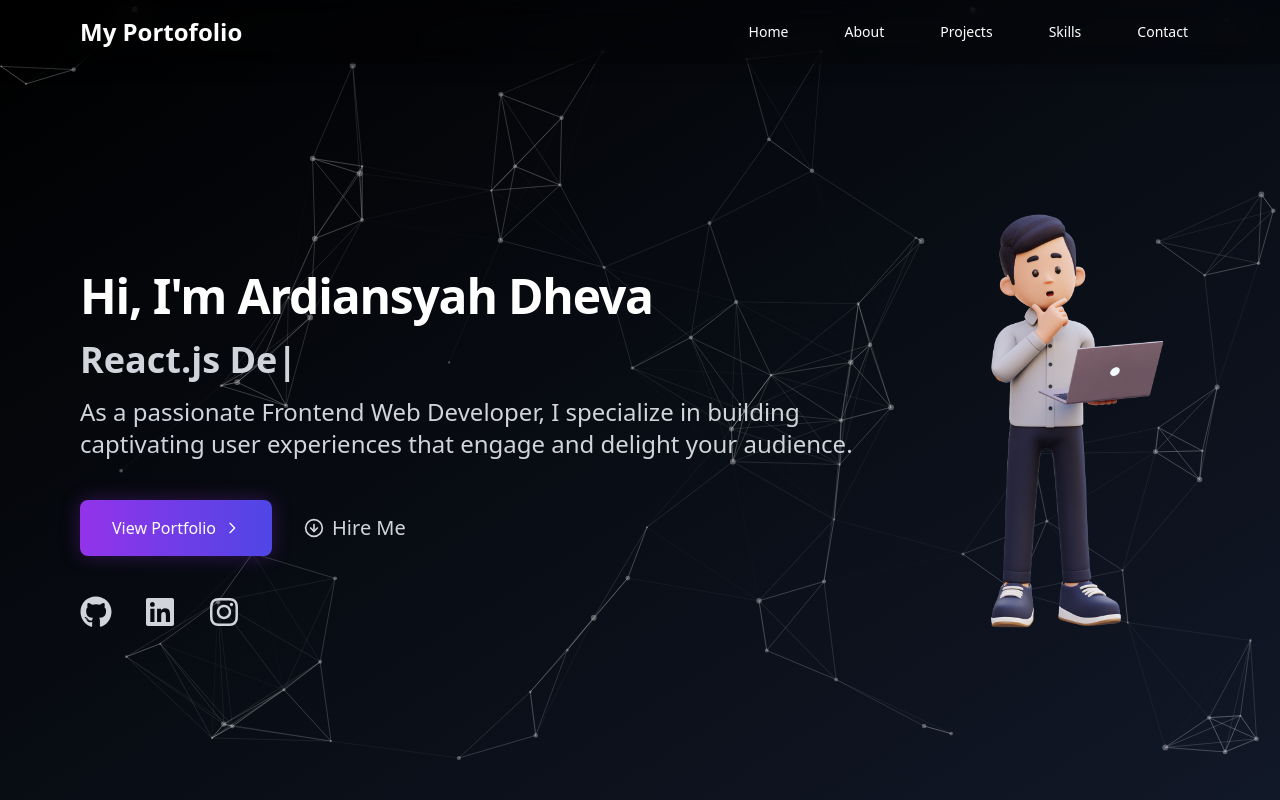
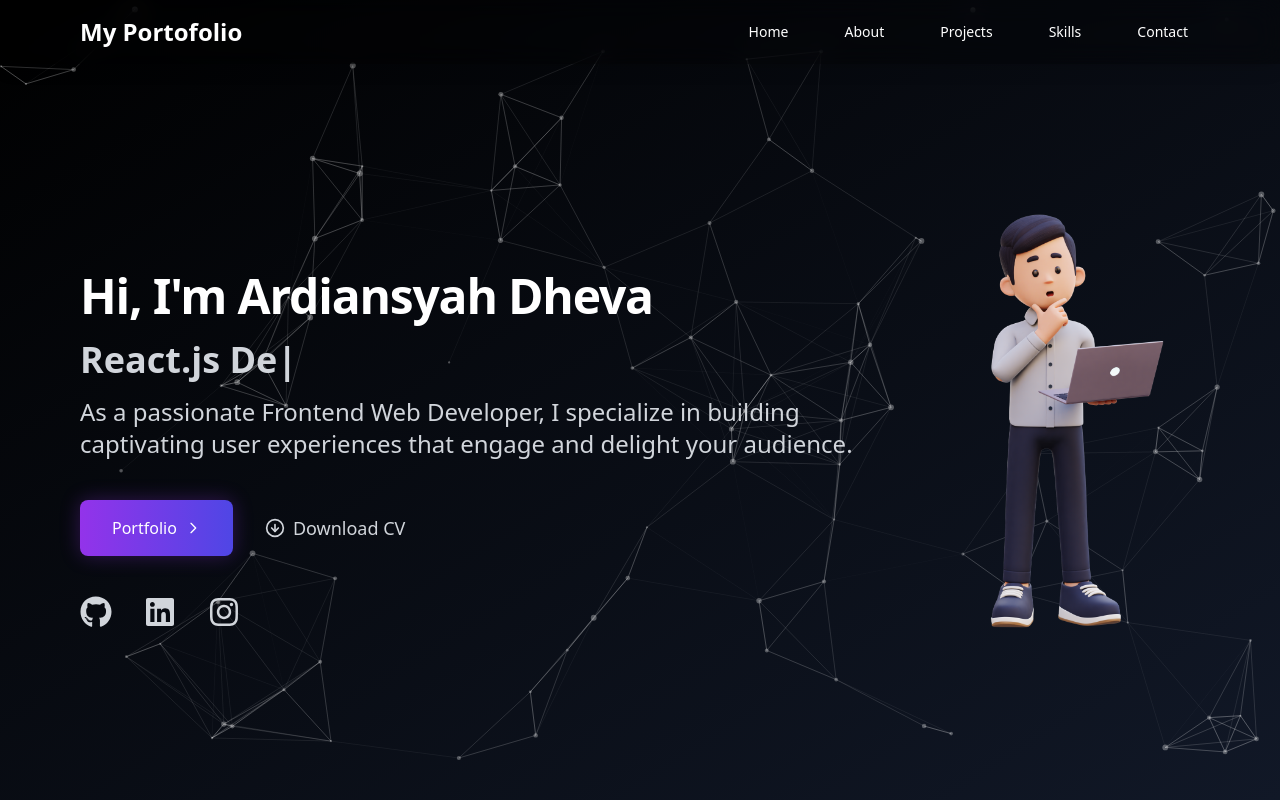
Before and after one commit to dhevasm/My-Portofolio, a React (Create React App) app: page / in a window 1280 px wide. Built offline with nearby package versions, Linux system fonts and the light colour scheme.

Commit message:
feat : downlaoad cv, fix : background

```diff
--- a/src/pages/Contact.jsx
+++ b/src/pages/Contact.jsx
@@ -72,7 +72,7 @@ const Contact = () => {
   return (
     <section
       id="contact"
-      className="relative bg-gradient-to-br from-black to-gray-900 text-white py-20 md:py-32 h-full"
+      className="relative bg-gradient-to-br from-black to-gray-900 text-white py-20 md:py-32 min-h-screen"
     >
       <Particle/>
       <div className="max-w-6xl mx-auto px-4 z-10">
--- a/src/pages/Home.jsx
+++ b/src/pages/Home.jsx
@@ -36,6 +36,19 @@ const Home = () => {
   const handlePortoClick = () => {
     Navigate('/projects');
   };
+
+  const downloadCV = () => {
+    fetch("pdf/cv.pdf").then((response) => {
+        response.blob().then((blob) => {
+
+            const fileURL = window.URL.createObjectURL(blob);
+            let alink = document.createElement("a");
+            alink.href = fileURL;
+            alink.download = "CV-Ardiansyah Dheva.pdf";
+            alink.click();
+        });
+    });
+};
 
   return (
     <section
@@ -91,7 +104,7 @@ const Home = () => {
             onClick={handlePortoClick}
           >
             <span className="relative z-10 flex items-center justify-center gap-2">
-              View Portfolio
+              Portfolio
               <svg
                 className="w-4 h-4 transform transition-transform duration-300 group-hover:translate-x-1"
                 fill="none"
@@ -107,18 +120,18 @@ const Home = () => {
               </svg>
             </span>
 
-            {/* Ripple effect overlay */}
-            <div className="absolute inset-0 bg-white/20 transform scale-0 transition-transform duration-500 rounded-lg group-hover:scale-100" />
+              {/* Ripple effect overlay */}
+             <div className="absolute inset-0 bg-white/20 transform scale-0 transition-transform duration-500 rounded-lg group-hover:scale-100" />
             </animated.a>
             <animated.a
-              href="https://www.linkedin.com/in/ardiansyah-dheva-3139a82b9/"
+              onClick={downloadCV}
               style={buttonProps}
               onMouseEnter={() => buttonApi.start({ scale: 1.05 })}
               onMouseLeave={() => buttonApi.start({ scale: 1 })}
               className="text-gray-300 hover:text-white flex items-center space-x-2 transition-colors duration-300"
             >
               <ArrowDownCircle size={20} />
-              <span className="text-xl">Hire Me</span>
+              <span className="text-lg">Download CV</span>
             </animated.a>
           </div>
           <animated.div style={socialIconsSpring} className="flex justify-center md:justify-start space-x-8">
--- a/src/pages/Skills.jsx
+++ b/src/pages/Skills.jsx
@@ -49,7 +49,7 @@ const Skills = () => {
   return (
     <section
       id="skills"
-      className="relative bg-gradient-to-br from-black to-gray-900 text-white py-20 md:py-32"
+      className="relative bg-gradient-to-br from-black to-gray-900 text-white py-20 md:py-32 min-h-screen"
     >
       <Particle />
       <div className="max-w-6xl mx-auto px-4 z-10">
```
Also changed, not shown: 1 other file (tests, documents, lock files or other folders).
